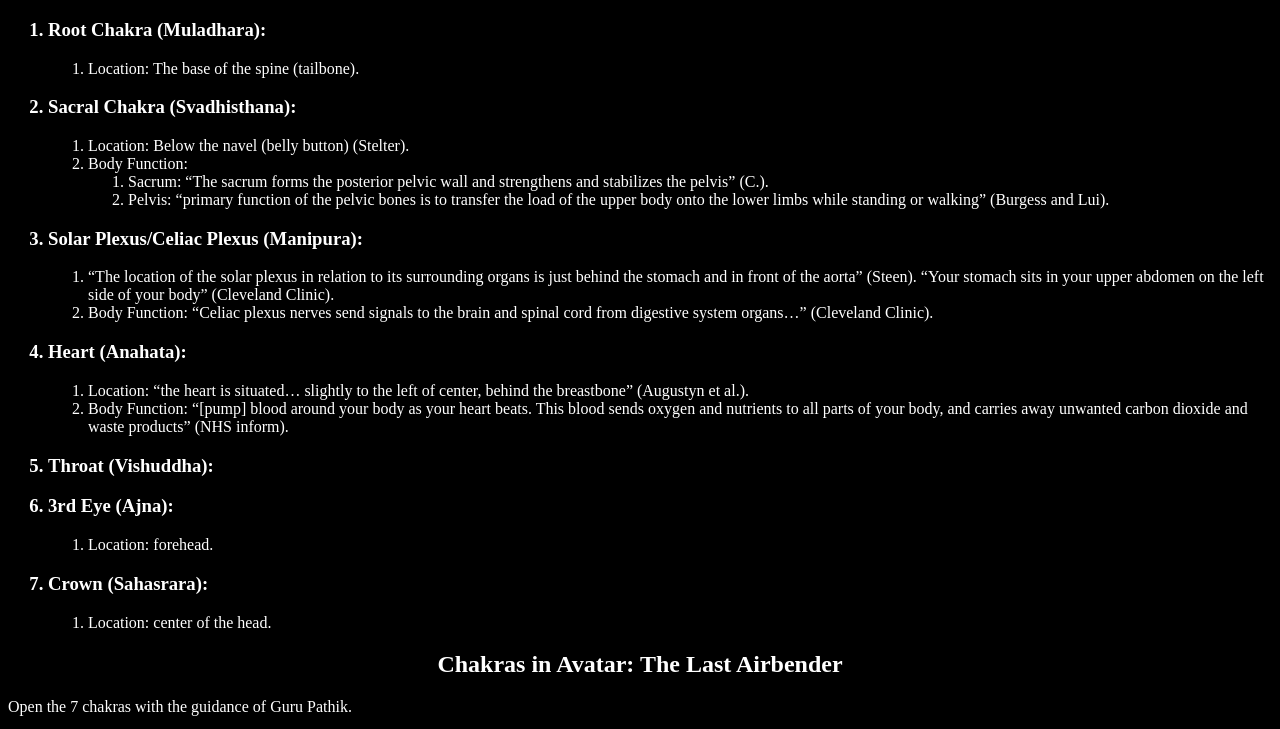
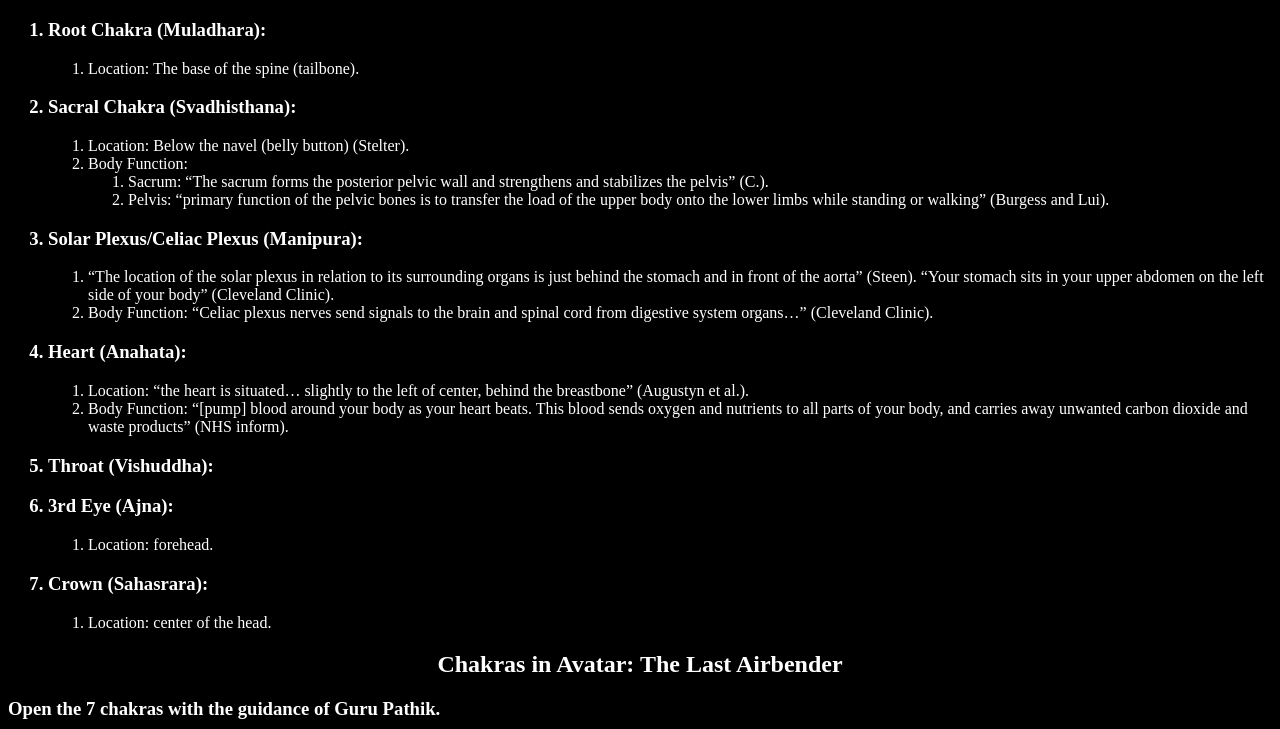
Before and after one commit to Chakras-7/The-7-Major-Chakras, a plain HTML site: page index.html in a window 1280 px wide. Shown: the part 61-790 px from the top of the page. Drawn offline with Linux system fonts and the light colour scheme.

Commit message:
Update index.html

```diff
--- a/index.html
+++ b/index.html
@@ -41,8 +41,9 @@
     <h3><li>Crown (Sahasrara):</li></h3>
     <ol><li>Location: center of the head.</li></ol>
 </ol>
+
 <h2>Chakras in Avatar: The Last Airbender</h2>
-<p>Open the 7 chakras with the guidance of Guru Pathik.</p>
+<h3>Open the 7 chakras with the guidance of Guru Pathik.</h3>
 <p>Aang. Gain control of [my energy]. How?</p>
 <p>Guru Pathik. You must gain balance within yourself.</p>
 <p>Guru Pathik. In order to master [your energy] you must open all the chakras.</p>
```
